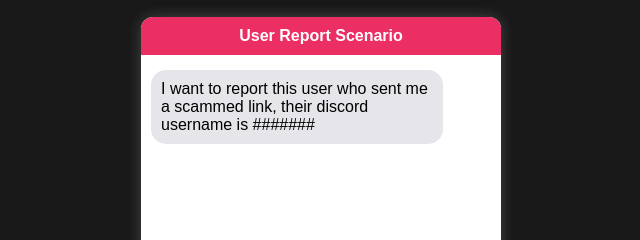
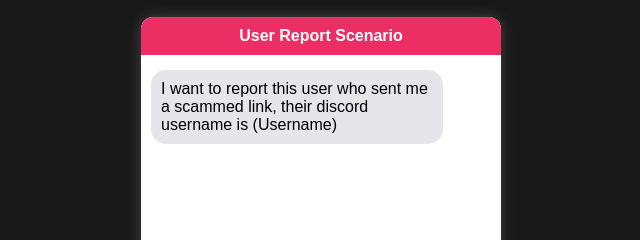
Before and after one commit to Mr-moo-real/User-report-scenario, a plain HTML site: page index.html in a window 1280 px wide. Shown: the part 133-373 px from the top of the page, 319-959 px from the left. Drawn offline with Linux system fonts and the light colour scheme.

Commit message:
Update index.html

```diff
--- a/index.html
+++ b/index.html
@@ -106,7 +106,7 @@
         // Define conversation stages
         const stages = [
             {
-                prompt: 'I want to report this user who sent me a scammed link, their discord username is #######',
+                prompt: 'I want to report this user who sent me a scammed link, their discord username is (Username)',
                 responses: [
                     { text: 'Close the ticket', correct: false, incorrectFeedback: 'Not quite! This is the final step in completing a ticket.', nextStage: 1 },
                     { text: 'Moderate the user', correct: false, incorrectFeedback: 'If you have no evidence to back up what you are doing, you may be incorrectly moderating an innocent person!', nextStage: 1 },
```
